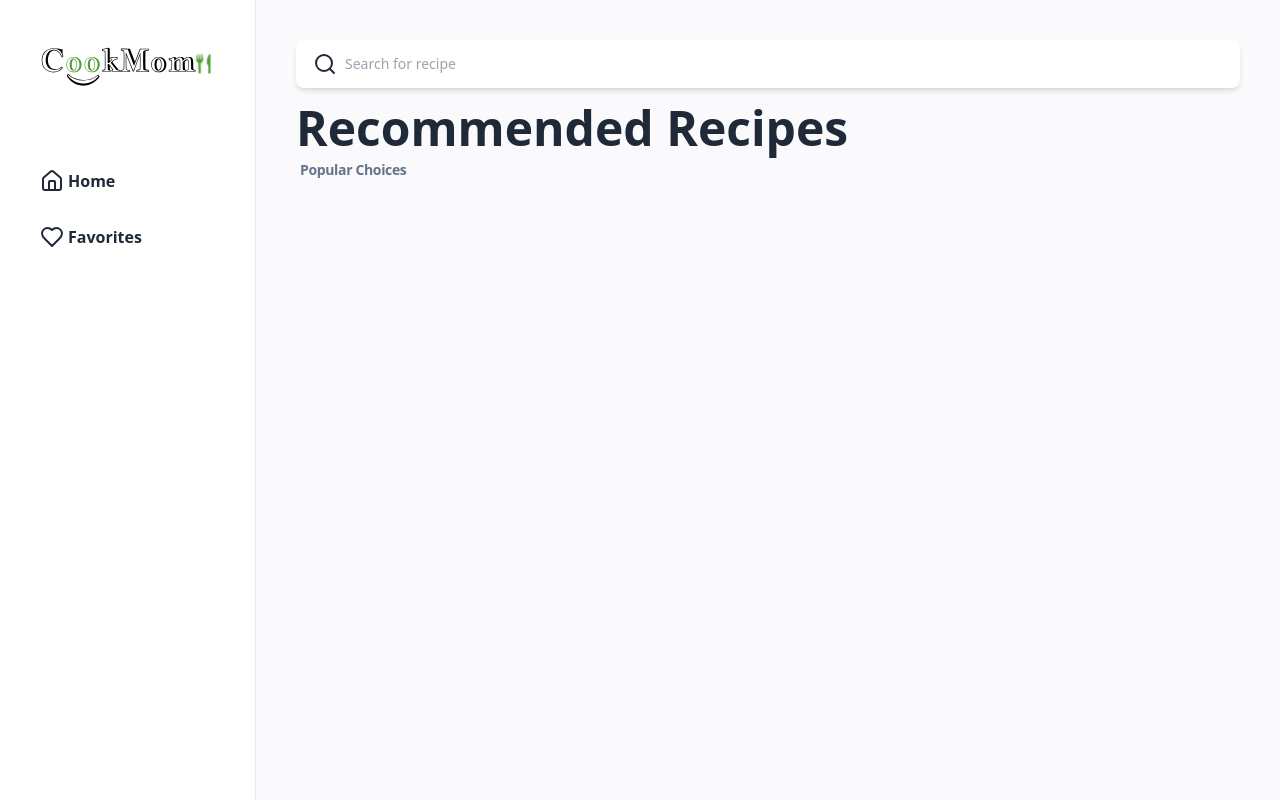
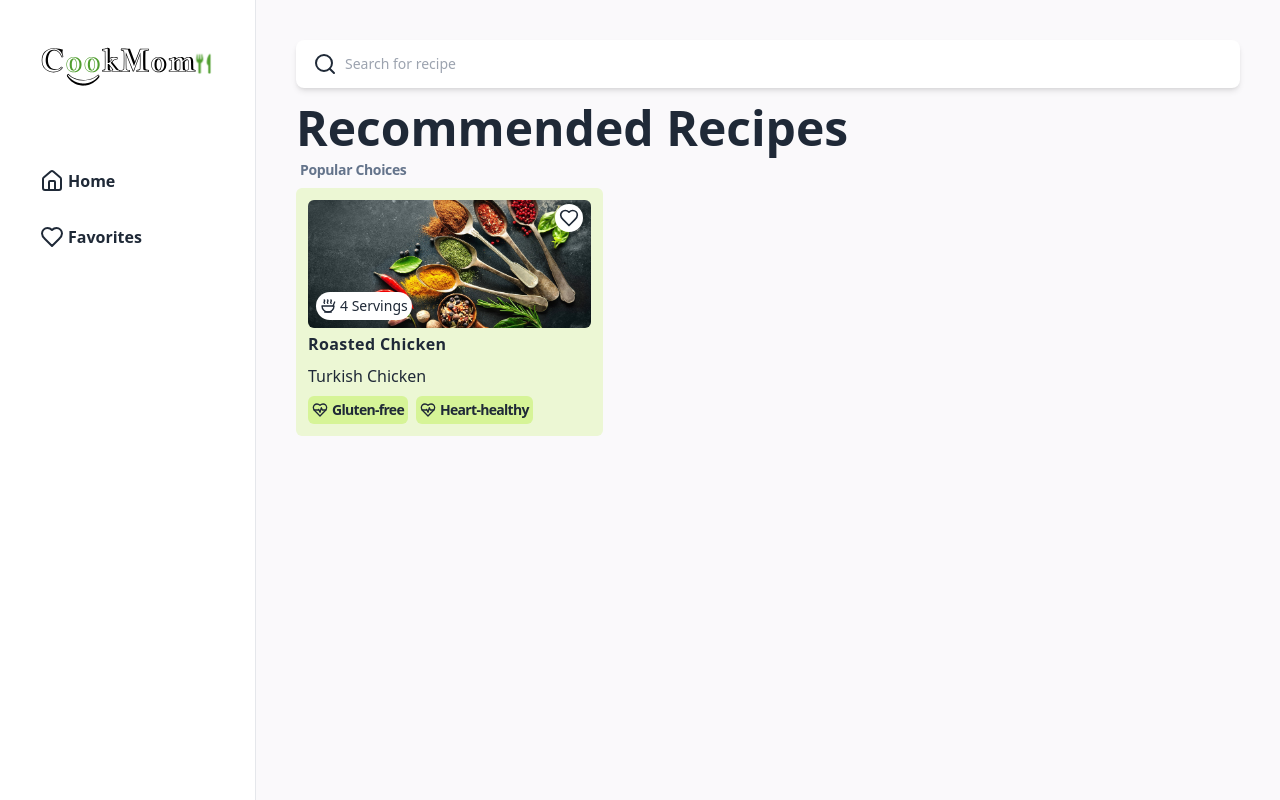
Before and after one commit to jonathanPhan17/recipe-finder, a React app: page / in a window 1280 px wide. Built offline with nearby package versions, Linux system fonts and the light colour scheme; the HTML template or start-up script is replaced by a standard one.

Commit message:
create FoodCard

```diff
--- /dev/null
+++ b/src/components/FoodCard.jsx
@@ -0,0 +1,45 @@
+import React from "react";
+import { Heart, HeartPulse, Soup } from "lucide-react";
+
+const FoodCard = () => {
+  return (
+    <div className="flex flex-col rounded-md bg-[#ecf7d4] overflow-hidden p-3 relative">
+      <a href="#" className="relative h-32">
+        <img
+          src="./public/1.jpg"
+          alt="recipe img"
+          className="rounded-md w-full h-full object-cover cursor-pointer"
+        />
+        <div className="absolute bottom-2 left-2 bg-white rounded-full p-1 cursor-pointer flex items-center gap-1 text-sm">
+          <Soup size={16} />4 Servings
+        </div>
+        <div className="absolute top-1 right-2 bg-white rounded-full p-1 cursor-pointer">
+          <Heart
+            size={20}
+            className="hover:fill-red-500 hover:text-red-500 transition-all"
+          />
+        </div>
+      </a>
+      <div className="flex mt-1">
+        <p className="font-bold tracking-wide">Roasted Chicken</p>
+      </div>
+      <p className="my-2">Turkish Chicken</p>
+      <div className="flex gap-2 mt-auto">
+        <div className="flex gap-1 bg-[#d6f497] items-center p-1 rounded-md">
+          <HeartPulse size={16} />
+          <span className="text-sm tracking-tighter font-semibold">
+            Gluten-free
+          </span>
+        </div>
+        <div className="flex gap-1 bg-[#d6f497] items-center p-1 rounded-md">
+          <HeartPulse size={16} />
+          <span className="text-sm tracking-tighter font-semibold">
+            Heart-healthy
+          </span>
+        </div>
+      </div>
+    </div>
+  );
+};
+
+export default FoodCard;
--- a/src/pages/Homepage.jsx
+++ b/src/pages/Homepage.jsx
@@ -1,5 +1,6 @@
+import React from "react";
+import FoodCard from "../components/FoodCard";
 import { Search } from "lucide-react";
-import React from "react";
 
 const Homepage = () => {
   return (
@@ -21,6 +22,9 @@
         <p className="text-slate-500 font-semibold ml-1 my-2 text-sm tracking-tight">
           Popular Choices
         </p>
+        <div className="grid gap-3 grid-cols-1 md:grid-cols-2 lg:grid-cols-3">
+          <FoodCard />
+        </div>
       </div>
     </div>
   );
```
